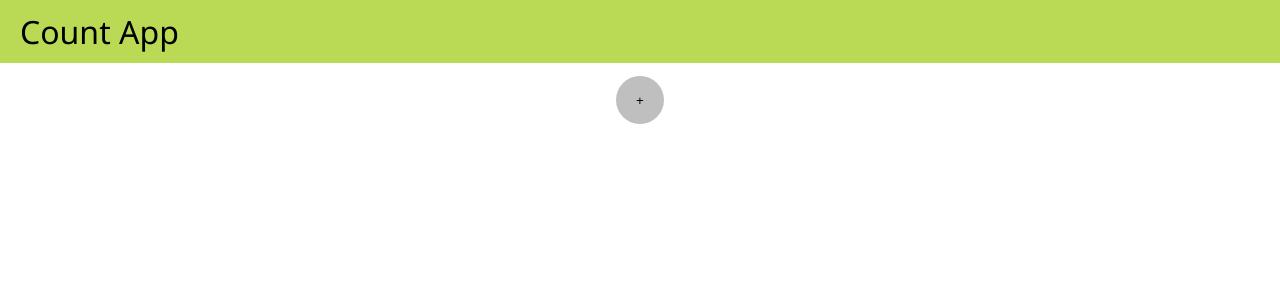
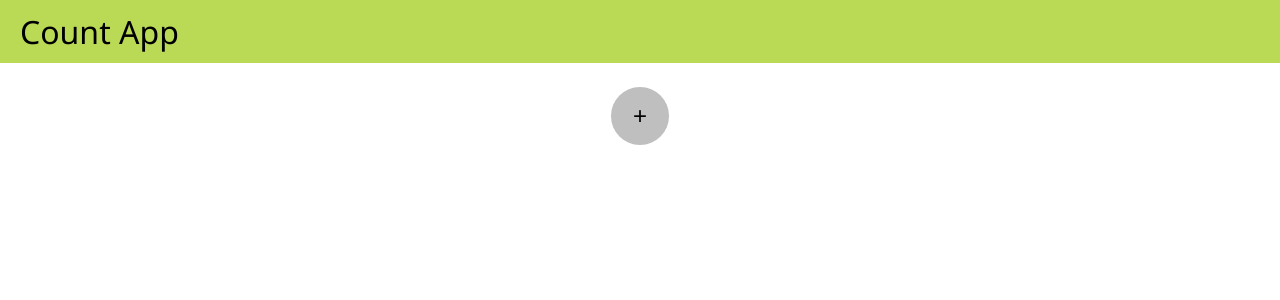
Before and after one commit to 89netraM/count-app, an Angular app: page / in a window 1280 px wide. Shown: the top 300 px of the page. Built offline with nearby package versions, Linux system fonts and the light colour scheme.

Commit message:
Style touch-up

```diff
--- a/src/app/app.component.scss
+++ b/src/app/app.component.scss
@@ -25,10 +25,12 @@ main {
 	position: relative;
 
 	button {
-		width: 3.6em;
-		height: 3.6em;
+		width: 2.4em;
+		height: 2.4em;
 		margin-top: 1em;
 
 		align-self: center;
+
+		font-size: 1.5em;
 	}
 }
--- a/src/app/counter/counter.component.html
+++ b/src/app/counter/counter.component.html
@@ -24,5 +24,5 @@
 		<button class="round" (click)="reset()" title="Reset">🔁</button>
 	</div>
 
-	<button class="flip" (click)="fliped = false; save();">&times;</button>
+	<button class="flip" (click)="fliped = false; save();">x</button>
 </section>
--- a/src/app/counter/counter.component.scss
+++ b/src/app/counter/counter.component.scss
@@ -21,6 +21,9 @@ section {
 		button {
 			width: 100%;
 			height: 100%;
+
+			font-size: 1.5em;
+			vertical-align: top;
 		}
 	}
 
@@ -43,11 +46,20 @@ section {
 
 	input {
 		grid-column: 2;
-		[type="range"] {
+		&[type="range"] {
 			grid-row: 1;
 		}
-		[type="text"] {
+		&[type="text"] {
 			grid-row: 2;
+
+			border: 1px solid rgb(128, 128, 128);
+			background-color: rgba(128, 128, 128, 0.05);
+
+			text-align: center;
+
+			&:focus {
+				background-color: #ffffff;
+			}
 		}
 	}
 
@@ -63,8 +75,8 @@ section {
 	}
 
 	// The filp
-	transition: all 1s linear;
-	transition-delay: 1s;
+	transition: transform 0.3s linear, visibility 0.3s linear;
+	transition-delay: 0.3s;
 
 	&.fliped {
 		transition-delay: 0s;
--- a/src/styles.scss
+++ b/src/styles.scss
@@ -13,7 +13,7 @@ html, body {
 	box-sizing: border-box;
 }
 
-button {
+button, input {
 	outline: none !important;
 }
 
```
